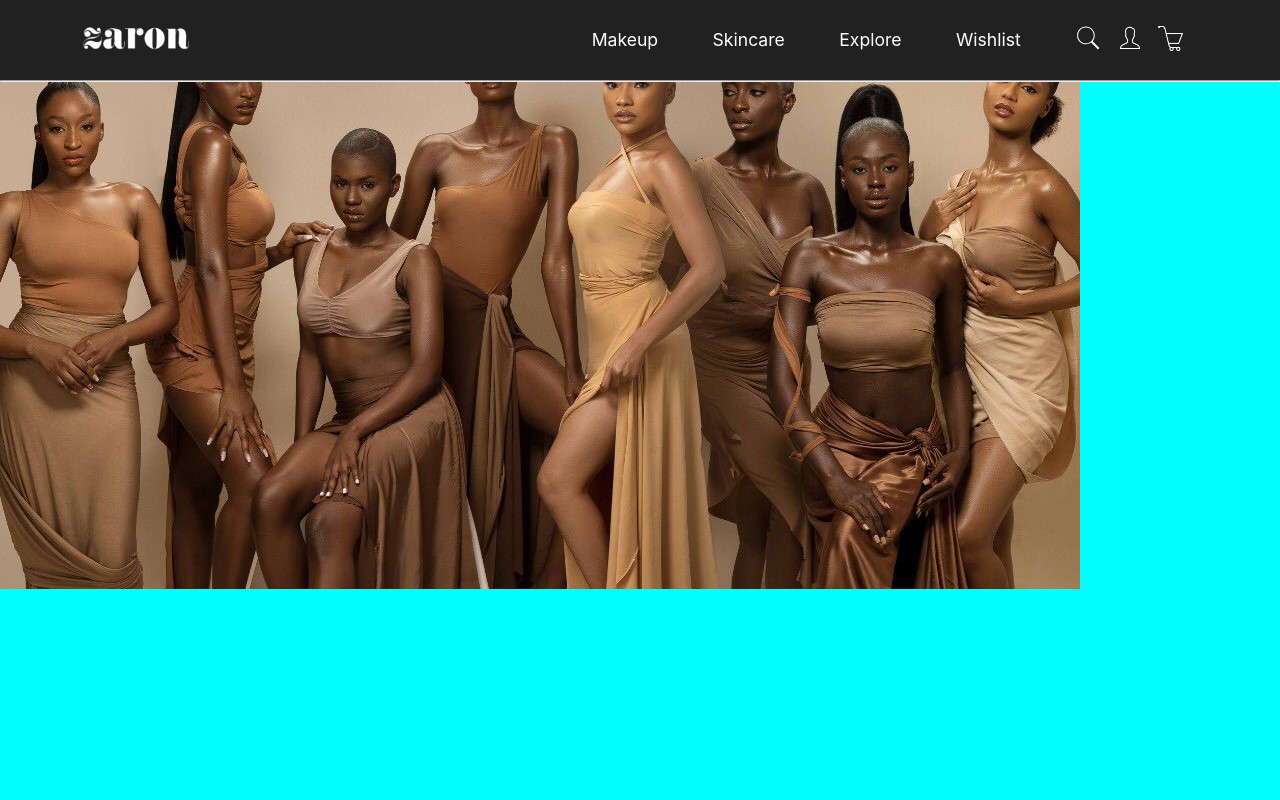
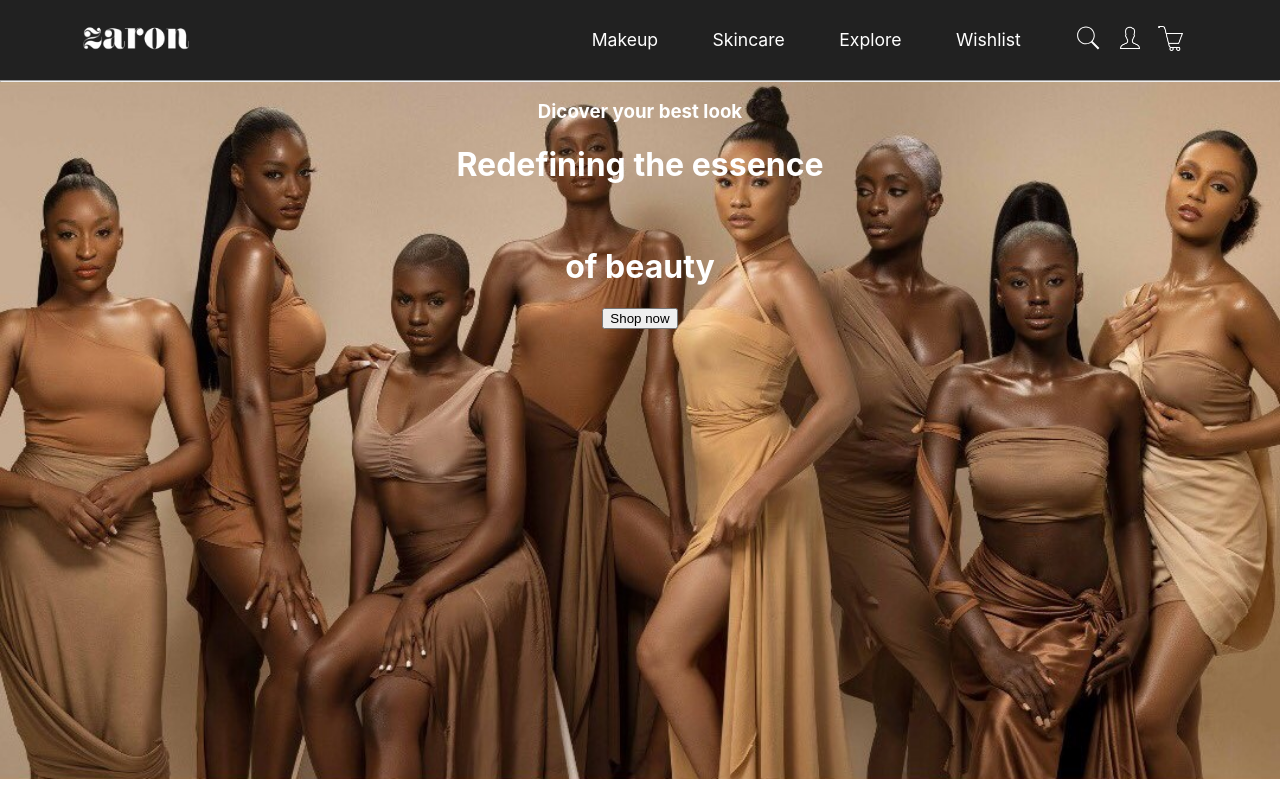
Before and after one commit to chiomaubaezuonu/zaron, a React (Create React App) app: page / in a window 1280 px wide. Built offline with nearby package versions, Linux system fonts and the light colour scheme.

Commit message:
Added background image and text as overlay

```diff
--- a/src/App.css
+++ b/src/App.css
@@ -23,19 +23,19 @@ a {
   font-size: 1.1rem;
 }
 
-.nav-icon{
+.nav-icon {
   width: 1.6rem;
   margin-right: 1rem;
 }
-img{
+
+img {
   width: 7rem;
 }
+
 .wrapper {
   height: 100vh;
   margin-top: 0;
-  background-image: url("./images/zaron-girls.jpg");
-  background-repeat: no-repeat;
-  background-color: aqua;
+  position: relative;
 }
 
 .right-navbar {
@@ -47,3 +47,17 @@ img{
 hr {
   margin: 0;
 }
+
+.bg-div {
+  background-image: url("./images/zaron-girls.jpg");
+  background-repeat: no-repeat;
+  position: absolute;
+  /* height: 87.1vh; */
+  height: calc(100vh - 12.9vh);
+  background-size: cover;
+  width: 100%;
+}
+.bg-text{
+  color: white;
+  text-align: center;
+}
--- a/src/App.tsx
+++ b/src/App.tsx
@@ -28,6 +28,14 @@ function App() {
         </div>
       </nav>
       <hr style={{ background: "#EAEAEA" }} />
+      <div className='bg-div'>
+        <div className='bg-text'>
+          <h3 className='discover'>Dicover your best look</h3>
+          <h1>Redefining the essence</h1><br />
+          <h1>of beauty</h1>
+          <button>Shop now</button>
+        </div>
+      </div>
     </div>
   );
 }
```
